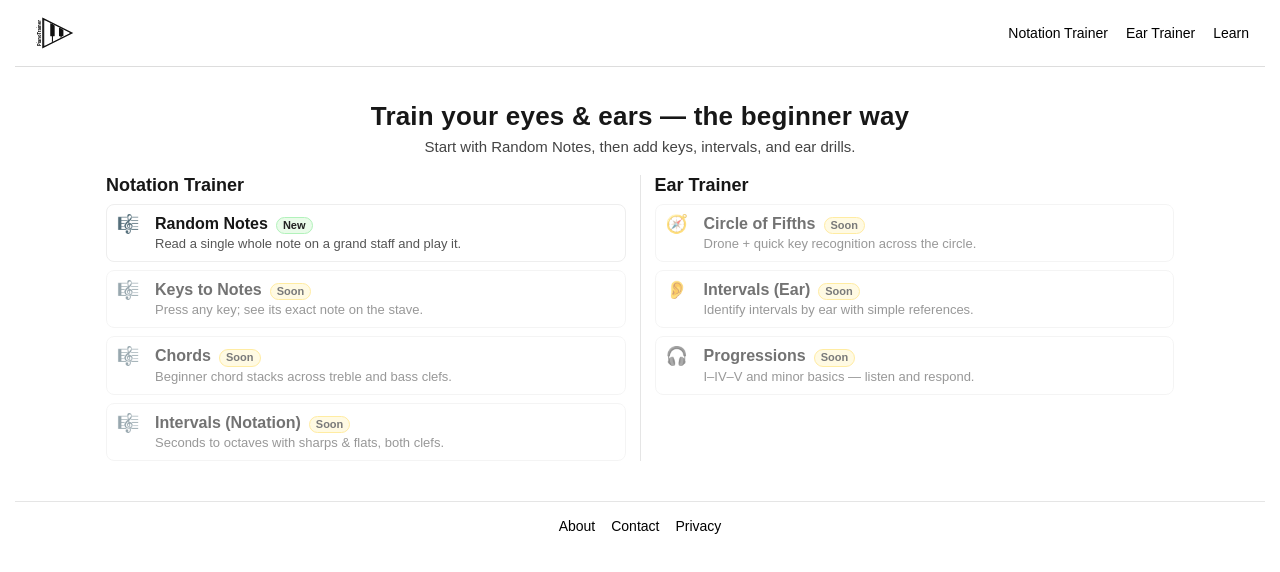
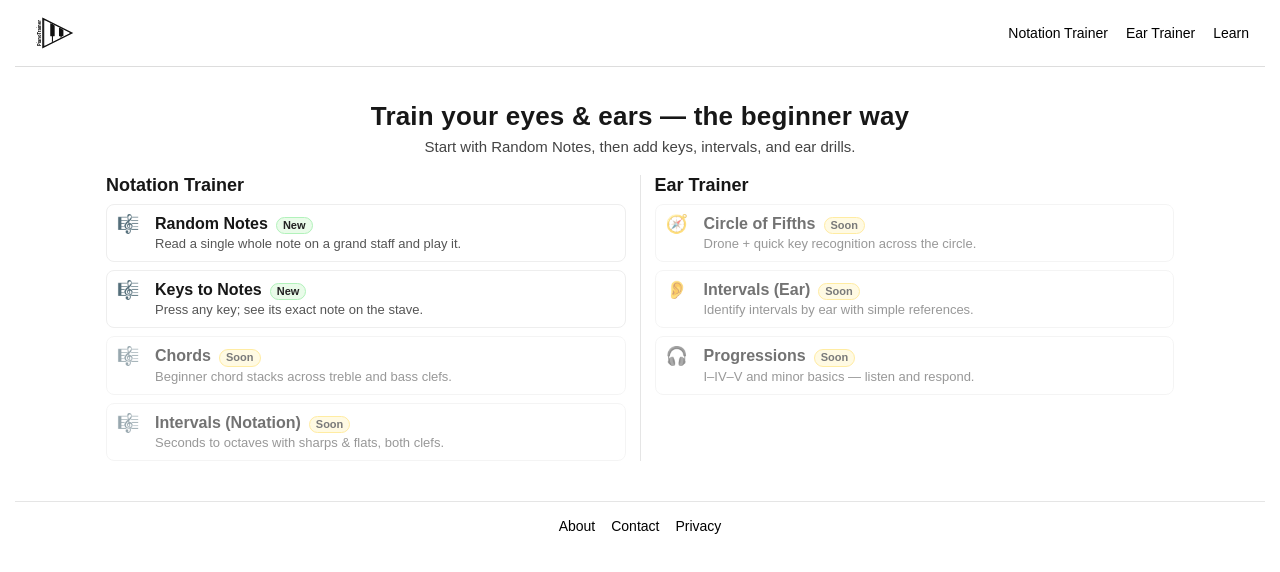
Before and after one commit to andreyeremichev/pianotrainer, a Next.js app: page / in a window 1280 px wide. Shown: the top 572 px of the page. Built offline with nearby package versions, Linux system fonts and the light colour scheme.

Commit message:
fix: update home page layout

```diff
--- a/app/(site)/page.tsx
+++ b/app/(site)/page.tsx
@@ -25,9 +25,9 @@ const notationItems: Item[] = [
   },
   {
     label: "Keys to Notes",
-    // href: "/trainer/notation/keys-to-notes", // enable when live
+    href: "/trainer/notation/keys-to-notes",
     desc: "Press any key; see its exact note on the stave.",
-    badge: "Soon",
+    badge: "New",
     icon: <span aria-hidden="true" style={{ fontSize: 18 }}>🎼</span>,
   },
   {
```
